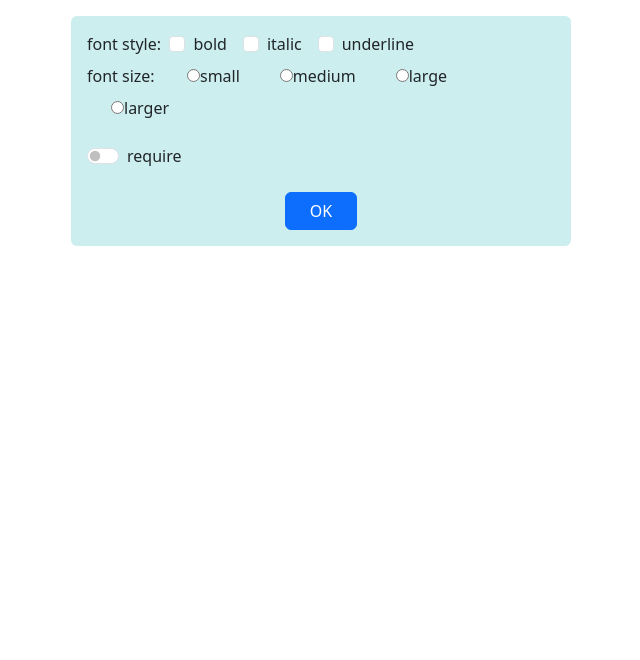
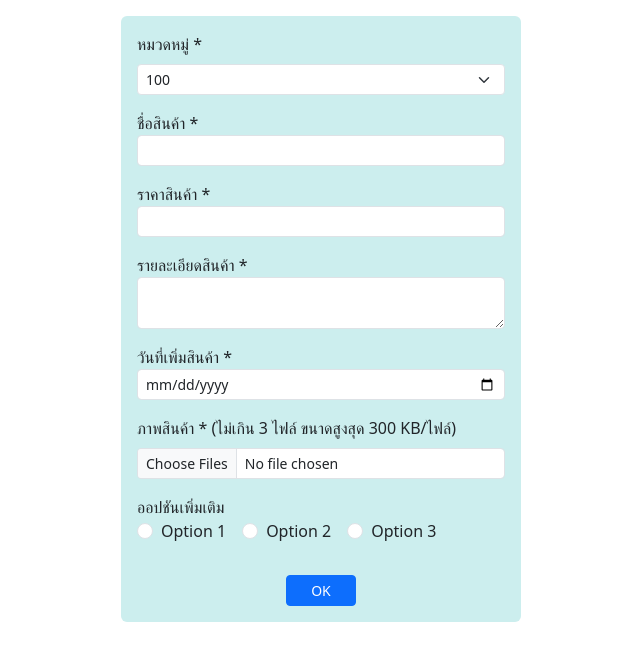
Before and after one commit to ThanachartPra/kmutnb-react, a React (Create React App) app: page / in a window 1280 px wide. Shown: the top 660 px of the page, without its empty margins (319-959 px from the left). Built offline with nearby package versions, Linux system fonts and the light colour scheme.

Commit message:
Add form-select-file and Form-validation JS

```diff
--- a/package.json
+++ b/package.json
@@ -9,6 +9,7 @@
     "bootstrap": "^5.3.2",
     "react": "^18.2.0",
     "react-dom": "^18.2.0",
+    "react-hook-form": "^7.47.0",
     "react-router-dom": "^6.16.0",
     "react-scripts": "^5.0.1",
     "tar": "^6.1.15",
--- a/src/App.js
+++ b/src/App.js
@@ -1,9 +1,9 @@
 import React from "react";
-import FormCheck from "./cls/form-check";
+import FormValidation from "./cls/form-validation";
 
 function App() {
   return (
-    <FormCheck/>
+    <FormValidation/>
   );
 }
 export default App;
--- /dev/null
+++ b/src/cls/form-validation.js
@@ -0,0 +1,93 @@
+import React from 'react'
+import { useForm } from 'react-hook-form'
+export default function FormValidation() {
+    const cats = [['100', 'ไอที'], ['200', 'เครื่องจักรกล'], ['300', 'เคมีภัณฑ์']]
+    const opts = ['Option 1', 'Option 2', 'Option 3']
+    const inputFile = React.createRef()
+    const { register, handleSubmit, formState: { errors } } = useForm()
+    const onSubmitForm = (event) => {
+        let maxNumFiles = 3
+        let maxSize = 300
+        if (inputFile.current.files.length > maxNumFiles) {
+            alert(`เลือกได้ไม่เกิน ${maxNumFiles} ไฟล์`)
+            event.preventDefault()
+            return
+        }
+        for (let f of inputFile.current.files) {
+            if (f.size > maxSize * 1000) {
+                alert(`ขนาดของแต่ละไฟล์ต้องไม่เกิน ${maxSize} KB`)
+                event.preventDefault()
+                return
+            }
+        }
+    }
+    const err = {
+        fontSize: 'smaller',
+        color: 'red'
+    }
+    return (
+        <div className="mt-3 mb-5 mx-auto p-3 rounded"
+            style={{ width: '400px', background: '#cee' }}>
+            <form onSubmit={handleSubmit(onSubmitForm)}>
+                <div className="form-group mb-3">
+                    <label htmlFor="cats" className="form-label">หมวดหมู่ *</label>
+                    <select id="cats" className="form-select form-select-sm">
+                        {
+                            cats.map(item => {
+                                return <option value={item[0]}>{item[0]}</option>
+                            })
+                        }
+                    </select>
+                </div>
+                <div className="form-group mb-3">
+                    <label htmlFor="name">ชื่อสินค้า *</label>
+                    <input type="text" id="name" name="name" maxLength="50"
+                        className="form-control form-control-sm"
+                        {...register('name', { required: true, maxLength: 30 })} />
+                    {errors.name && <div style={err}>กรุณาระบุชื่อสินค้า</div>}
+                </div>
+                <div className="form-group mb-3">
+                    <label htmlFor="price">ราคาสินค้า *</label>
+                    <input type="number" id="price" name="price" min="0" step="any"
+                        className="form-control form-control-sm"
+                        {...register('price', { validate: value => parseFloat(value) > 0 })} />
+                    {errors.price && <div style={err}>กำหนดราคาสินค้าเป็นตัวเลขที่มากกว่า 0</div>}
+                </div>
+                <div className="form-group mb-3">
+                    <label htmlFor="detail">รายละเอียดสินค้า *</label>
+                    <textarea id="detail" name="detail" rows="2" maxLength="250"
+                        className="form-control form-control-sm"
+                        {...register('detail', { required: true, minLength: 1, maxLength: 200 })}>
+                    </textarea>
+                    {errors.detail && <div style={err}>ต้องกำหนดรายละเอียดสินค้า</div>}
+                </div>
+                <div className="form-group mb-3">
+                    <label htmlFor="price">วันที่เพิ่มสินค้า *</label>
+                    <input type="date" id="dateAdded" name="dateAdded"
+                        className="form-control form-control-sm" />
+                </div>
+                <div className="form-group mb-3">
+                    <label htmlFor="file" className="form-label">ภาพสินค้า * (ไม่เกิน 3 ไฟล์
+                        ขนาดสูงสุด 300 KB/ไฟล์)</label>
+                    <input type="file" id="file" accept="image/*"
+                        className="form-control form-control-sm" ref={inputFile} multiple />
+                </div>
+                <div>ออปชันเพิ่มเติม</div>
+                {
+                    opts.map((opt, i) => {
+                        return (
+                            <div className="form-check form-check-inline mb-2">
+                                <input type="radio" id={'opt' + i} value={opt}
+                                    className="form-check-input" />
+                                <label htmlFor={'opt' + i} className="form-check-label">{opt}</label>
+                            </div>
+                        )
+                    })
+                }
+                <div className="text-center mt-4">
+                    <button className="btn btn-sm btn-primary px-4">OK</button>
+                </div >
+            </form >
+        </div >
+    )
+}
```
Also changed, not shown: src/cls/form-select-file.js (added, +60 -0 lines), 1 other file (tests, documents, lock files or other folders).
